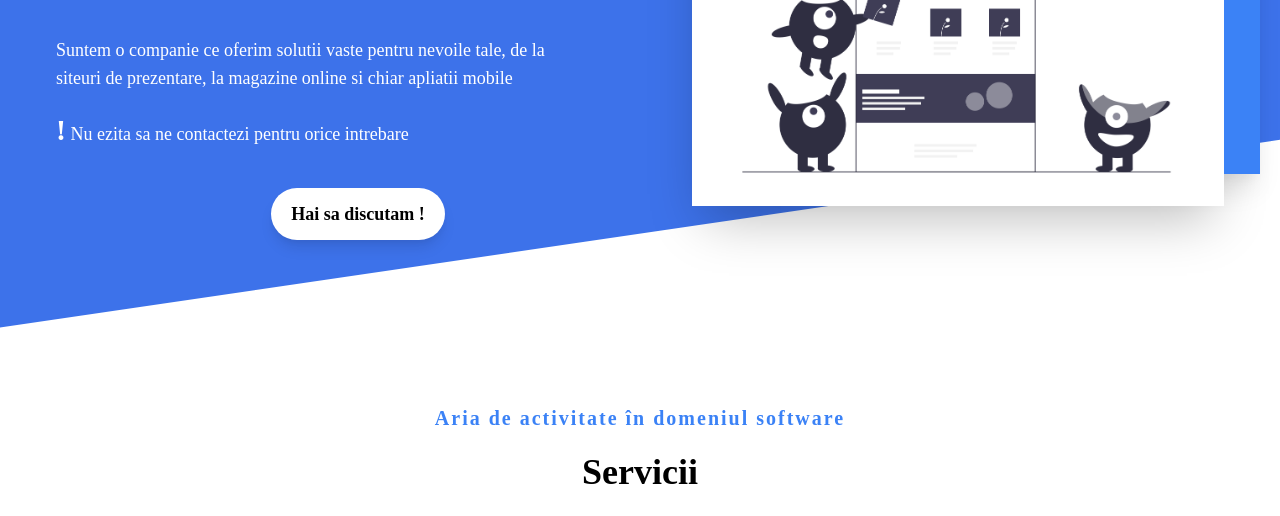
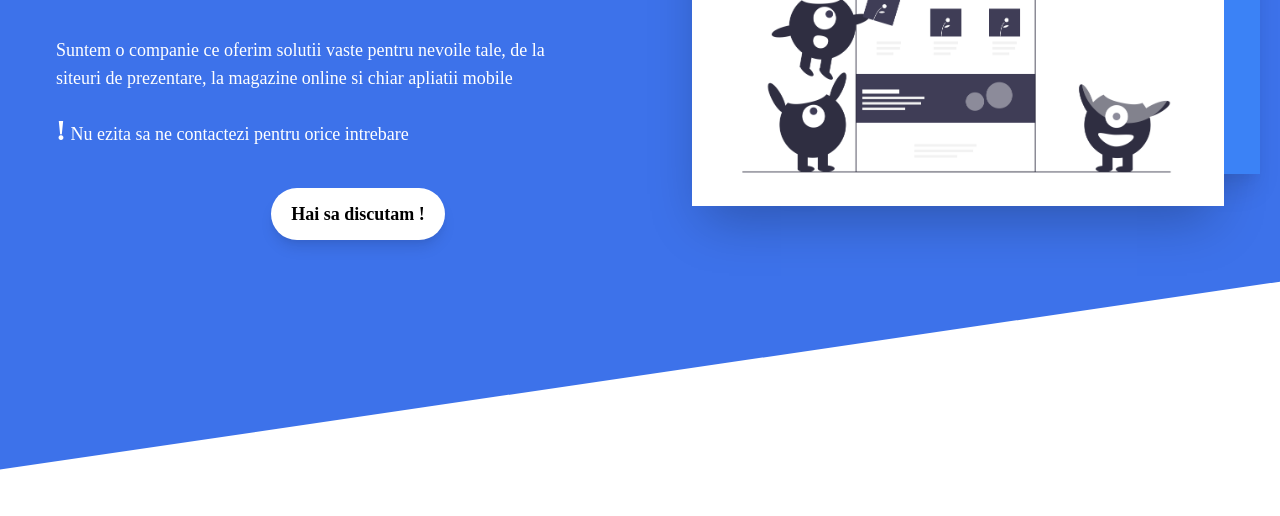
Before and after one commit to radu-ux/acceleratewb, a Gatsby site in the folder my-hello-world-starter/: page / in a window 1280 px wide. Shown: the part 284-800 px from the top of the page. Built offline with nearby package versions, Linux system fonts and the light colour scheme; Gatsby itself is replaced by a stand-in of ours; a web font is replaced by a local one.

Commit message:
Reorganized project structure

```diff
--- a/my-hello-world-starter/src/components/index-page-components/CompanyDescription.js
+++ b/my-hello-world-starter/src/components/index-page-components/CompanyDescription.js
@@ -42,7 +42,7 @@ const CompanyDescription = () => {
 
     return (
          <HeroSection mobileBgImage={WavesMobile} largeScreenBgImage={Waves}>
-             <div className="h-full flex flex-col lg:flex-row items-center py-20 lg:py-24 xl:py-18 2xl:py-32 3xl:py-44 lg:space-x-8 space-y-10 px-3 sm:px-14 2xl:px-32 lg:space-y-0">
+             <div className="h-full flex flex-col lg:flex-row items-center py-20 lg:py-24 xl:py-18 2xl:py-32 3xl:py-44 lg:space-x-8 space-y-10 px-3 sm:px-14 2xl:px-28 3xl:px-32 lg:space-y-0">
                <div className="flex flex-col sm:max-w-4xl mt-5 space-y-5 mx-5 self-center md:mx-0 lg:space-y-10 xl:mt-10 3xl:mb-28">
                    <h1 className="font-bold text-white md:text-4xl text-3xl lg:text-5xl xl:text-5xl 3xl:text-6xl">Inovam afacerea ta prin websiteuri moderne si ultra rapide</h1>
                    <div className="text-white xl:max-w-lg 2xl:max-w-2xl md:text-lg x2l:text-xl 2xl:text-2xl space-y-5">
@@ -55,7 +55,7 @@ const CompanyDescription = () => {
                </div>
                <div className="relative z-10 mx-auto w-10/12 sm:w-8/12 lg:w-full xl:w-11/12 shadow-2xl">
                     <div
-                        className="absolute z-0 shadow-xl transform -translate-y-8 lg:translate-x-8 xl:translate-x-20 3xl:translate-x-32 bg-blue-500 w-10/12 sm:w-8/12 lg:w-full xl:w-11/12 h-10/12 sm:h-8/12 lg:h-full xl:h-11/12 invisible lg:visible">
+                        className="absolute z-0 shadow-xl transform -translate-y-8 lg:translate-x-8 xl:translate-x-20 2xl:translate-x-28 3xl:translate-x-32 bg-blue-500 w-10/12 sm:w-8/12 lg:w-full xl:w-11/12 h-10/12 sm:h-8/12 lg:h-full xl:h-11/12 invisible lg:visible">
                     </div>
                     <Img fluid={firstImage} className=""/>
                 </div>
--- a/my-hello-world-starter/src/components/styled-components.js
+++ b/my-hello-world-starter/src/components/styled-components.js
@@ -2,19 +2,22 @@ import styled from 'styled-components';
 
 // Component used to handle the hero section background
 export const HeroSection = styled.section`
-    height: 100%;
-    background: url(${({ mobileBgImage }) => mobileBgImage}) center ;
+    min-height: 100vh;
+    background: url(${({ mobileBgImage }) => mobileBgImage}) ;
+    background-position: center;
     background-size: cover;
     background-repeat: no-repeat;
 
     @media(max-width: 480px) {
-        background: url(${({ mobileBgImage }) => mobileBgImage}) center ;
+        background: url(${({ mobileBgImage }) => mobileBgImage}) ;
+        background-position: center;
         background-size: cover;
         background-repeat: no-repeat;
     }
 
     @media(min-width: 769px) {
-        background: url(${({ largeScreenBgImage }) => largeScreenBgImage}) center ;
+        background: url(${({ largeScreenBgImage }) => largeScreenBgImage}) ;
+        background-position: center;
         background-size: cover;
         background-repeat: no-repeat;
     }
```
